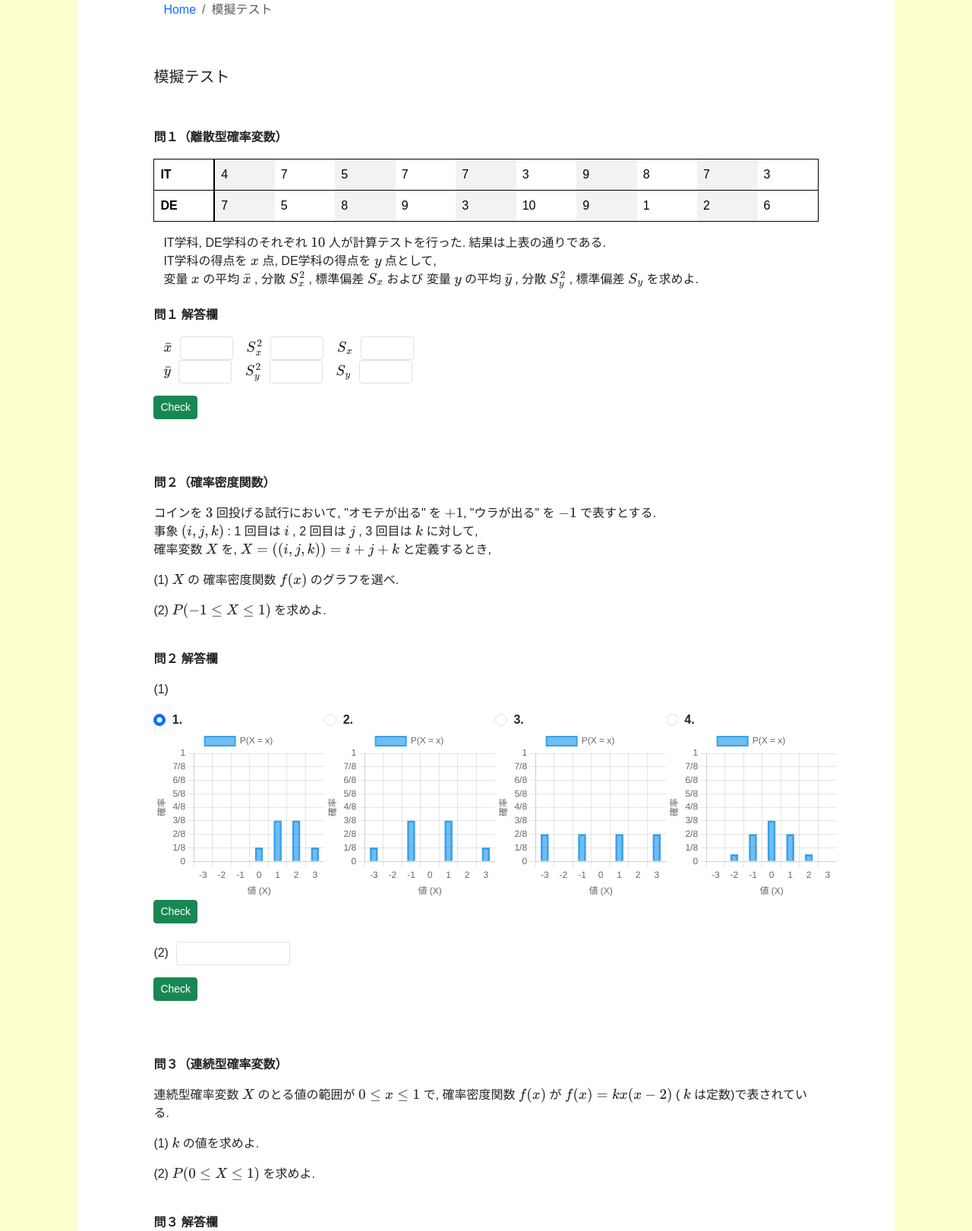
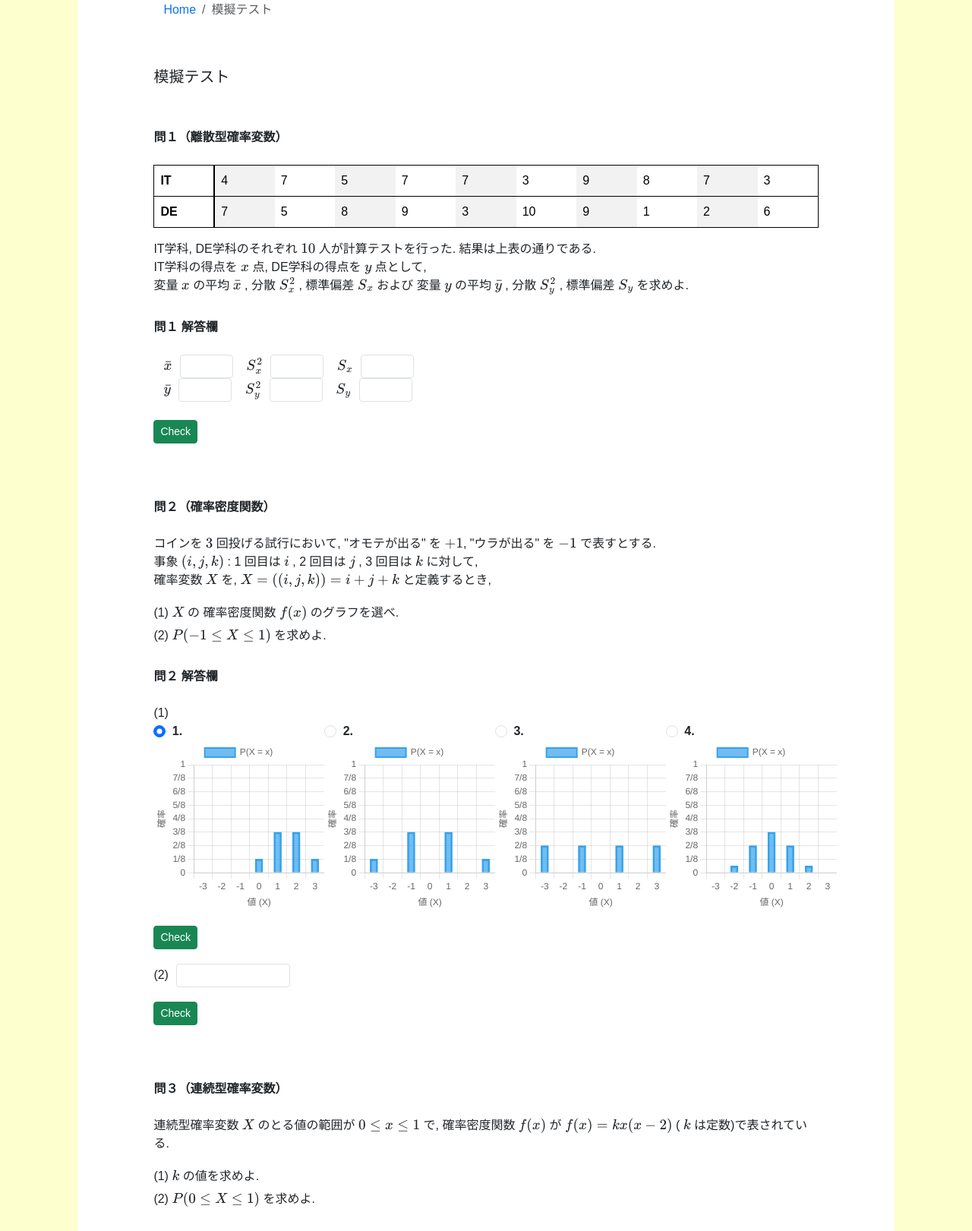
Before and after one commit to Phi110/f-management-system, a PHP site: page /probAndStat/probAndStat.html in a window 1280 px wide. Shown: the part 278-1899 px from the top of the page at 76% size. Run offline with PHP 8.4, Linux system fonts and the light colour scheme; some libraries are stand-ins or nearby versions; some web fonts are replaced.

Commit message:
Add files via upload

```diff
--- a/css/fms.css
+++ b/css/fms.css
@@ -505,13 +505,13 @@ iframe {
 /* スマホ */
 @media (max-width: 600px) {
     h1 {
-        font-size: 28px;
+        font-size: 32px;
     }
     h2 {
-        font-size: 18px;
+        font-size: 20px;
     }
     h3 {
-        font-size: 16px;
+        font-size: 17px;
     }
     h4 {
         font-size: 15px;
--- a/csv/version.csv
+++ b/csv/version.csv
@@ -1,3 +1,3 @@
 更新日(月,日)
 
-7,13
+7,14
--- a/probAndStat/probAndStat.html
+++ b/probAndStat/probAndStat.html
@@ -79,8 +79,10 @@
 
 
             <!-- 問１ -->
-            <p>
             <strong>問１（離散型確率変数）</strong>
+
+            <br><br>
+
             <table class="table table-striped-columns hyou">
                 <tbody>
                     <tr>
@@ -98,19 +100,20 @@
                     </tr>
                 </tbody>
             </table>
-                <div class="left-space bottom-space">
+
+            <div class="bottom-space">
                 IT学科, DE学科のそれぞれ \( 10 \) 人が計算テストを行った. 結果は上表の通りである.<br>
                 IT学科の得点を \( x \) 点, DE学科の得点を \( y \) 点として,<br>
                 変量 \( x \) の平均 \( \bar{x} \) , 分散 \( S_x^2 \) , 標準偏差 \( S_x \) および
                 変量 \( y \) の平均 \( \bar{y} \) , 分散 \( S_y^2 \) , 標準偏差 \( S_y \) を求めよ.
             </div>
-            </p>
 
-            <p>
+            <br>
+
             <strong>問１ 解答欄</strong>
-            </p>
 
-            <p>
+            <br><br>
+
             <span class="left-space right-space">\( \bar{x} \)</span>
             <input id="question1-1" type="text" class="form-control form-control-sm d-inline-block small-form">
             <span id="question1-1-answer"></span>
@@ -136,7 +139,8 @@
             <span class="left-space right-space">\( S_y \)</span>
             <input id="question1-6" type="text" class="form-control form-control-sm d-inline-block small-form">
             <span id="question1-6-answer"></span>
-            </p>
+
+            <br><br>
 
             <div>
                 <button id="question1-button" type="submit" class="btn btn-success btn-sm btn-xs">
@@ -149,27 +153,32 @@
 
 
             <!-- 問２ -->
-            <p>
             <strong>問２（確率密度関数）</strong>
-            </p>
-            <p>
+
+            <br><br>
+
+            <div class="bottom-space">
                 コインを \( 3 \) 回投げる試行において, "オモテが出る" を \( +1 \), "ウラが出る" を \( -1 \) で表すとする.<br>
                 事象 \( ( i , j , k ) \) : 1 回目は \( i \) , 2 回目は \( j \) , 3 回目は \( k \) に対して, <br>
                 確率変数 \( X \) を, \( X  = ( (  i ,  j ,  k  ) ) =  i + j + k \) と定義するとき,
-            </p>
-            <p>
+            </div>
+
+            <div class="top-space bottom-space">
                 (1) \( X \) の 確率密度関数 \( f(x) \) のグラフを選べ.
-            </p>
-            <p>
+            </div>
+
+            <div class="bottom-space">
                 (2) \( P ( -1 \leq X \leq 1 ) \) を求めよ.
-            </p>
+            </div>
+
             <br>
 
-            <p>
             <strong>問２ 解答欄</strong>
-                <div>(1)</div>
-            </p>
-            <div class="row">
+
+            <br><br>
+
+            (1)
+            <div class="row bottom-space">
                 <div class="col-sm-3">
                     <input class="form-check-input me-1" type="radio" name="question2-1" value="" id="radio1" checked>
                     <label class="form-check-label" for="radio1">
@@ -200,20 +209,19 @@
                 </div>
             </div>
 
-            <div>
+            <div class="top-space bottom-space">
                 <button id="question2-1-button" type="submit" class="btn btn-success btn-sm btn-xs">
                     Check
                 </button>
                 <span id="question2-1-answer"></span>
             </div>
 
-            <br>
-
-            <p>
+            <div class="top-space bottom-space">
                 <span class="right-space">(2)</span>
                 <input id="question2-2" type="text" class="form-control form-control-sm d-inline-block fill-in-the-blank">
-            </p>
-            <div>
+            </div>
+
+            <div class="top-space">
                 <button id="question2-2-button" type="submit" class="btn btn-success btn-sm btn-xs">
                     Check
                 </button>
@@ -225,45 +233,47 @@
 
 
             <!-- 問３ -->
-            <p>
             <strong>問３（連続型確率変数）</strong>
-            </p>
-            <p>
+
+            <br><br>
+
+            <div class="bottom-space">
                 連続型確率変数 \( X \) のとる値の範囲が \( 0 \leq x \leq 1 \) で,
                 確率密度関数 \( f(x) \) が \( f(x) = kx (x - 2) \) ( \( k \) は定数)で表されている.
-            </p>
+            </div>
 
-            <p>
+            <div class="top-space bottom-space">
                 (1) \( k \) の値を求めよ.
-            </p>
-            <p>
+            </div>
+
+            <div class="bottom-space">
                 (2) \( P (0 \leq X \leq 1) \) を求めよ.
-            </p>
+            </div>
 
             <br>
 
-            <p>
             <strong>問３ 解答欄</strong>
-            </p>
 
-            <p>
+            <br><br>
+
+            <div class="bottom-space">
                 <span class="right-space">(1)</span>
                 <input id="question3-1" type="text" class="form-control form-control-sm d-inline-block fill-in-the-blank">
-            </p>
-            <div>
+            </div>
+
+            <div class="top-space bottom-space">
                 <button id="question3-1-button" type="submit" class="btn btn-success btn-sm btn-xs">
                     Check
                 </button>
                 <span id="question3-1-answer"></span>
             </div>
 
-            <br>
-
-            <p>
+            <div class="top-space bottom-space">
                 <span class="right-space">(2)</span>
                 <input id="question3-2" type="text" class="form-control form-control-sm d-inline-block fill-in-the-blank">
-            </p>
-            <div>
+            </div>
+
+            <div class="top-space">
                 <button id="question3-2-button" type="submit" class="btn btn-success btn-sm btn-xs">
                     Check
                 </button>
@@ -274,10 +284,11 @@
 
 
             <!-- 問４ -->
-            <p>
             <strong>問４（累積分布関数）</strong>
-            </p>
-            <p>
+
+            <br>
+
+            <div class="top-space">
                 \[
                 f(x) =
                 \begin{cases}
@@ -286,14 +297,15 @@
                 \end{cases}
                 \]
                 をもつ確率変数 \( X \) について, (累積)分布関数 \( F(x) \) のグラフを選べ.
-            </p>
+            </div>
 
             <br>
 
-            <p>
             <strong>問４ 解答欄</strong>
-            </p>
-            <div class="row">
+
+            <br><br>
+
+            <div class="row bottom-space">
                 <div class="col-sm-3">
                     <input class="form-check-input me-1" type="radio" name="question4" value="" id="radio5" checked>
                     <label class="form-check-label" for="radio5">
@@ -323,7 +335,8 @@
                     <canvas id="cdfChart4" width="210" height="200"></canvas>
                 </div>
             </div>
-            <div>
+
+            <div class="top-space">
                 <button id="question4-button" type="submit" class="btn btn-success btn-sm btn-xs">
                     Check
                 </button>
@@ -334,16 +347,17 @@
 
 
             <!-- 問５ -->
-            <p>
             <strong>問５（正規分布）</strong>
-            </p>
-            <p>
+
+            <br><br>
+
+            <div>
                 IPUT 学生 \( 100 \) 人の GPA が 平均 \( 2.5 \) , 標準偏差が \( 1 \) の正規分布に従う.<br>
                 GPAが \( 1.99 \) から \( 3.01 \) までの人数はおよそ何人か.
                 ただし, 必要があれば
                 <a href="#" data-bs-target="#modal-normal-distribution" data-bs-toggle="modal">正規分布表</a>
                 を使用して良い.
-            </p>
+            </div>
 
             <div class="modal fade" id="modal-normal-distribution" tabindex="-1" aria-labelledby="modal-normal" aria-hidden="true">
                 <div class="modal-dialog modal-dialog-centered">
@@ -461,14 +475,15 @@
 
             <br>
 
-            <p>
             <strong>問５ 解答欄</strong>
-            </p>
 
-            <p class="left-space">
+            <br><br>
+
+            <div class="bottom-space">
                 <input id="question5" type="text" class="form-control form-control-sm d-inline-block fill-in-the-blank">
-            </p>
-            <div>
+            </div>
+
+            <div class="top-space">
                 <button id="question5-button" type="submit" class="btn btn-success btn-sm btn-xs">
                     Check
                 </button>
@@ -479,27 +494,29 @@
 
 
             <!-- 問６ -->
-            <p>
             <strong>問６（二項分布）</strong>
-            </p>
-            <p>
+
+            <br><br>
+
+            <div>
                 サイコロを \( 180 \) 回投げるとき, 3の目が \( 27 \) 回～ \( 33 \) 回 出る確率はどうなるか.<br>
                 \( n = 180 \) は十分大きく, 確率変数 \( X \) は近似的に 正規分布 \( N( \mu , \sigma^2 ) \) に従うことを用いて求めよ.<br>
                 ただし, 半整数補正 を行うものとし, 必要があれば
                 <a href="#" data-bs-target="#modal-normal-distribution" data-bs-toggle="modal">正規分布表</a>
                 を使用して良い.
-            </p>
+            </div>
 
             <br>
 
-            <p>
             <strong>問６ 解答欄</strong>
-            </p>
 
-            <p class="left-space">
+            <br><br>
+
+            <div class="bottom-space">
                 <input id="question6" type="text" class="form-control form-control-sm d-inline-block fill-in-the-blank">
-            </p>
-            <div>
+            </div>
+
+            <div class="top-space">
                 <button id="question6-button" type="submit" class="btn btn-success btn-sm btn-xs">
                     Check
                 </button>
@@ -509,9 +526,10 @@
             <br><br><br>
 
             <!-- 問７ -->
-            <p>
             <strong>問７（区間推定）</strong>
-            </p>
+
+            <br><br>
+
             <div class="col-sm-8 offset-sm-2">
                 <table class="table table-striped-columns hyou">
                     <tbody>
@@ -528,13 +546,14 @@
                 </table>
             </div>
 
-            <p>
+            <div class="top-space">
                 大量に作った たこ焼き から任意に \( 6 \) 個取り出して重さを測定したところ, 以上の結果を得た.<br>
                 このデータより, たこ焼き 1 個の重さ (g) の \( 90 \) %の信頼区間を求めよ.<br>
                 ただし, 必要があれば
                 <a href="#" data-bs-target="#modal-t-distribution" data-bs-toggle="modal">t分布表</a>
                 を使用して良い.
-            </p>
+            </div>
+
             <div class="modal fade" id="modal-t-distribution" tabindex="-1" aria-labelledby="modal-t" aria-hidden="true">
                 <div class="modal-dialog modal-dialog-centered">
                     <div class="modal-content">
@@ -633,9 +652,9 @@
 
             <br>
 
-            <p>
             <strong>問７ 解答欄</strong>
-            </p>
+
+            <br><br>
 
             <div class="col-sm-10">
                 <table class="table table-striped">
@@ -702,6 +721,7 @@
                     </tbody>
                 </table>
             </div>
+
             <button id="question7-button" type="submit" class="btn btn-success btn-sm btn-xs">
                 Check
             </button>
```
Lines whose indentation alone changed are shown as unchanged.
